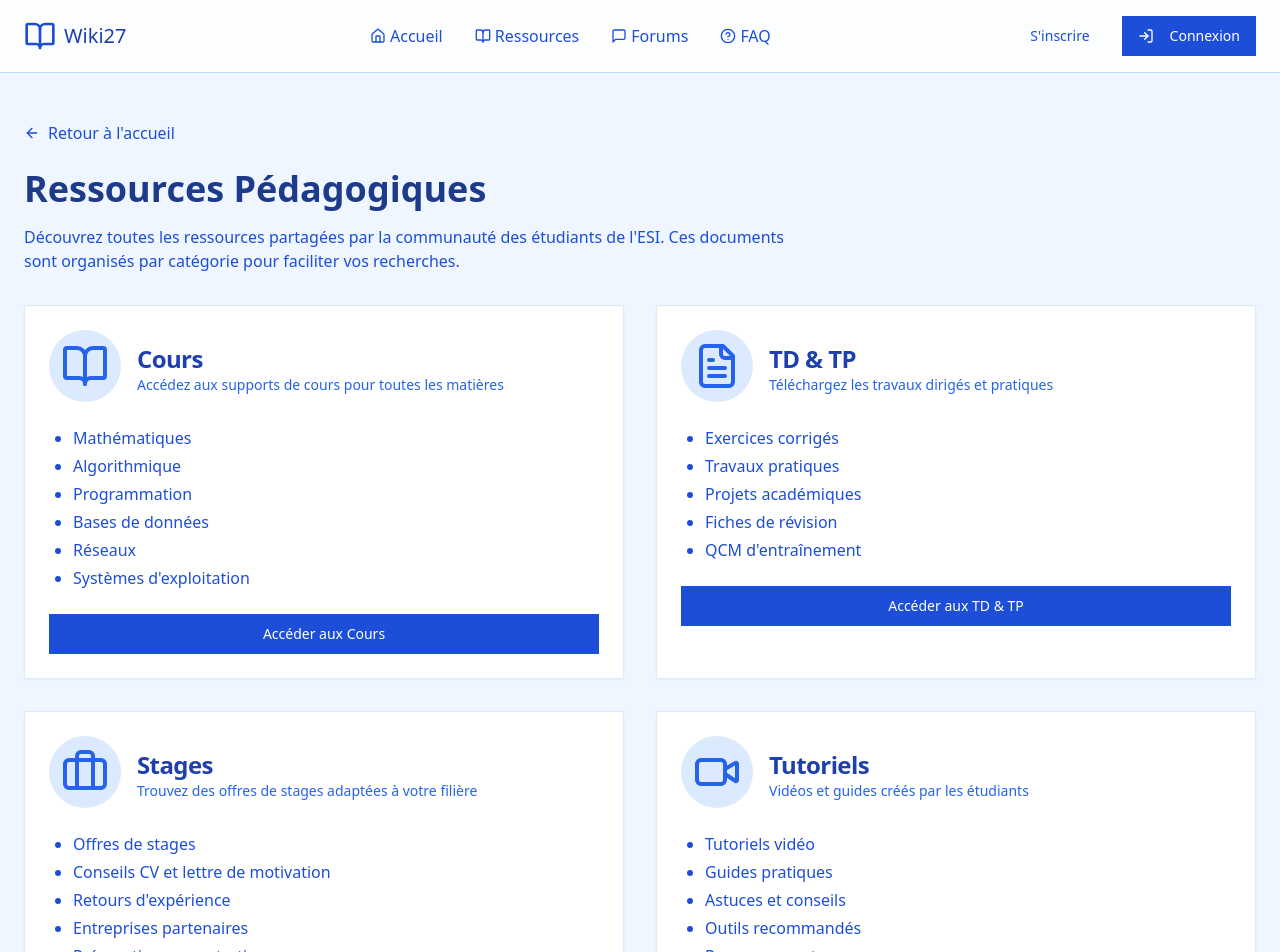
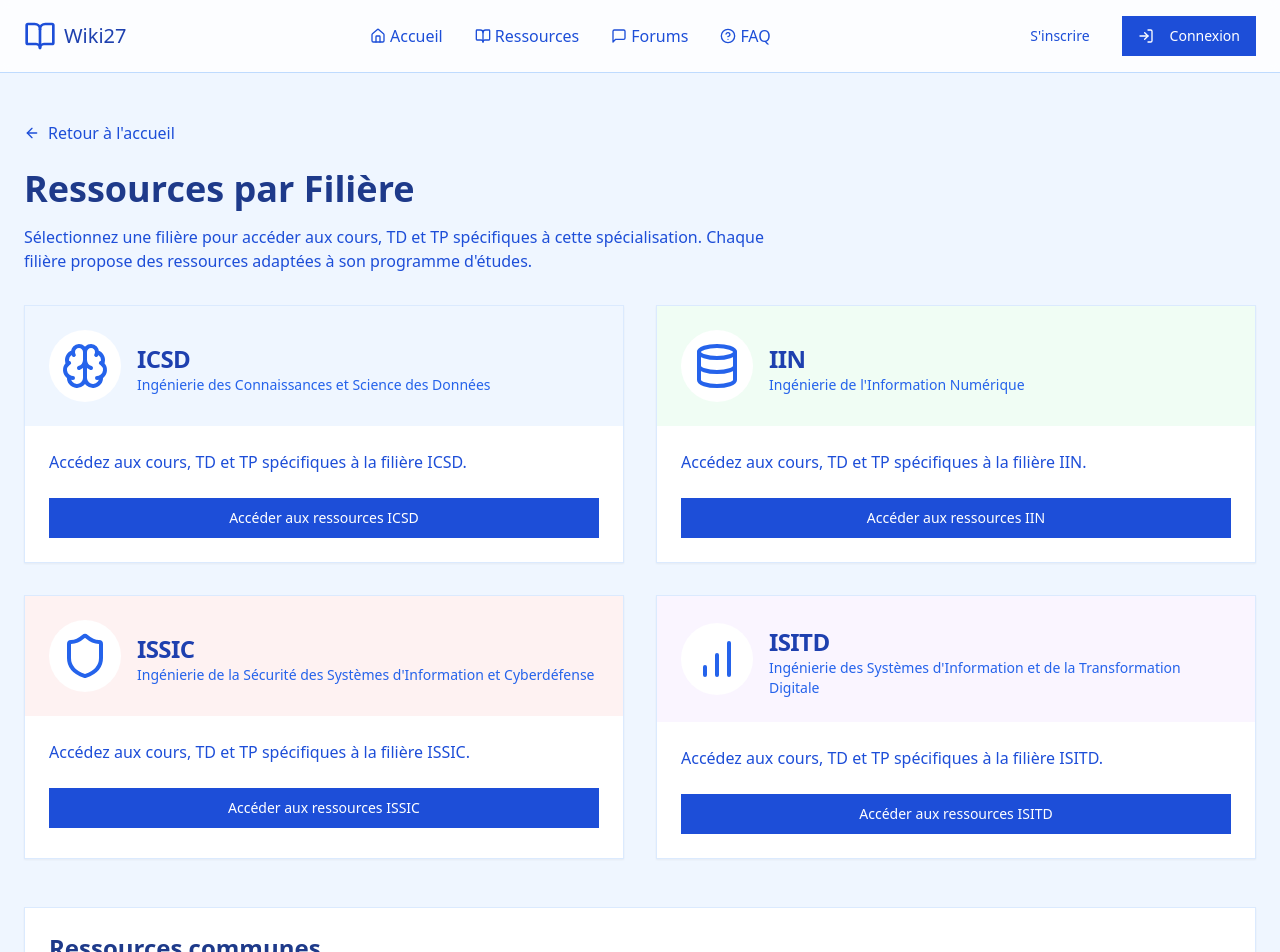
Before and after one commit to nasreddine-guellaf/KM-projet, a Next.js app: page /ressources in a window 1280 px wide. Shown: the top 952 px of the page. Built offline with nearby package versions, Linux system fonts and the light colour scheme.

Commit message:
Updated the site

```diff
--- a/app/ressources/page.tsx
+++ b/app/ressources/page.tsx
@@ -1,63 +1,42 @@
 import Navbar from "@/components/navbar"
 import { Card, CardContent, CardDescription, CardHeader, CardTitle } from "@/components/ui/card"
-import { BookOpen, FileText, Briefcase, Video, ArrowLeft } from "lucide-react"
+import { ArrowLeft, Brain, Database, Shield, BarChart } from "lucide-react"
 import { Button } from "@/components/ui/button"
 import Link from "next/link"
 
-export default function RessourcesPage() {
-  const resources = [
+export default function FilieresRessourcesPage() {
+  const filieres = [
     {
-      title: "Cours",
-      description: "Accédez aux supports de cours pour toutes les matières",
-      icon: <BookOpen className="h-12 w-12 text-blue-600" />,
-      link: "/ressources/cours",
-      items: [
-        "Mathématiques",
-        "Algorithmique",
-        "Programmation",
-        "Bases de données",
-        "Réseaux",
-        "Systèmes d'exploitation",
-      ],
+      title: "ICSD",
+      description: "Ingénierie des Connaissances et Science des Données",
+      icon: <Brain className="h-12 w-12 text-blue-600" />,
+      details: "Accédez aux cours, TD et TP spécifiques à la filière ICSD.",
+      link: "/filieres/icsd",
+      color: "bg-blue-50",
     },
     {
-      title: "TD & TP",
-      description: "Téléchargez les travaux dirigés et pratiques",
-      icon: <FileText className="h-12 w-12 text-blue-600" />,
-      link: "/ressources/td-tp",
-      items: [
-        "Exercices corrigés",
-        "Travaux pratiques",
-        "Projets académiques",
-        "Fiches de révision",
-        "QCM d'entraînement",
-      ],
+      title: "IIN",
+      description: "Ingénierie de l'Information Numérique",
+      icon: <Database className="h-12 w-12 text-blue-600" />,
+      details: "Accédez aux cours, TD et TP spécifiques à la filière IIN.",
+      link: "/filieres/iin",
+      color: "bg-green-50",
     },
     {
-      title: "Stages",
-      description: "Trouvez des offres de stages adaptées à votre filière",
-      icon: <Briefcase className="h-12 w-12 text-blue-600" />,
-      link: "/ressources/stages",
-      items: [
-        "Offres de stages",
-        "Conseils CV et lettre de motivation",
-        "Retours d'expérience",
-        "Entreprises partenaires",
-        "Préparation aux entretiens",
-      ],
+      title: "ISSIC",
+      description: "Ingénierie de la Sécurité des Systèmes d'Information et Cyberdéfense",
+      icon: <Shield className="h-12 w-12 text-blue-600" />,
+      details: "Accédez aux cours, TD et TP spécifiques à la filière ISSIC.",
+      link: "/filieres/issic",
+      color: "bg-red-50",
     },
     {
-      title: "Tutoriels",
-      description: "Vidéos et guides créés par les étudiants",
-      icon: <Video className="h-12 w-12 text-blue-600" />,
-      link: "/ressources/tutoriels",
-      items: [
-        "Tutoriels vidéo",
-        "Guides pratiques",
-        "Astuces et conseils",
-        "Outils recommandés",
-        "Ressources externes",
-      ],
+      title: "ISITD",
+      description: "Ingénierie des Systèmes d'Information et de la Transformation Digitale",
+      icon: <BarChart className="h-12 w-12 text-blue-600" />,
+      details: "Accédez aux cours, TD et TP spécifiques à la filière ISITD.",
+      link: "/filieres/isitd",
+      color: "bg-purple-50",
     },
   ]
 
@@ -70,40 +49,54 @@ export default function RessourcesPage() {
             <ArrowLeft className="w-4 h-4 mr-2" />
             Retour à l'accueil
           </Link>
-          <h1 className="text-4xl font-bold text-blue-900 mb-4">Ressources Pédagogiques</h1>
+          <h1 className="text-4xl font-bold text-blue-900 mb-4">Ressources par Filière</h1>
           <p className="text-blue-700 max-w-3xl">
-            Découvrez toutes les ressources partagées par la communauté des étudiants de l'ESI. Ces documents sont
-            organisés par catégorie pour faciliter vos recherches.
+            Sélectionnez une filière pour accéder aux cours, TD et TP spécifiques à cette spécialisation. Chaque filière
+            propose des ressources adaptées à son programme d'études.
           </p>
         </div>
 
         <div className="grid grid-cols-1 md:grid-cols-2 gap-8 mb-12">
-          {resources.map((resource, index) => (
+          {filieres.map((filiere, index) => (
             <Card key={index} className="border-blue-100 hover:shadow-lg transition-shadow">
-              <CardHeader className="flex flex-row items-center gap-4">
-                <div className="p-3 rounded-full bg-blue-100">{resource.icon}</div>
+              <CardHeader className={`flex flex-row items-center gap-4 ${filiere.color} rounded-t-lg`}>
+                <div className="p-3 rounded-full bg-white">{filiere.icon}</div>
                 <div>
-                  <CardTitle className="text-2xl text-blue-800">{resource.title}</CardTitle>
-                  <CardDescription className="text-blue-600">{resource.description}</CardDescription>
+                  <CardTitle className="text-2xl text-blue-800">{filiere.title}</CardTitle>
+                  <CardDescription className="text-blue-600">{filiere.description}</CardDescription>
                 </div>
               </CardHeader>
-              <CardContent>
-                <ul className="list-disc pl-6 mb-6 text-blue-700">
-                  {resource.items.map((item, i) => (
-                    <li key={i} className="mb-1">
-                      {item}
-                    </li>
-                  ))}
-                </ul>
-                <Link href={resource.link}>
+              <CardContent className="p-6">
+                <p className="text-blue-700 mb-6">{filiere.details}</p>
+                <Link href={filiere.link}>
                   <Button className="w-full bg-blue-700 hover:bg-blue-800 text-white">
-                    Accéder aux {resource.title}
+                    Accéder aux ressources {filiere.title}
                   </Button>
                 </Link>
               </CardContent>
             </Card>
           ))}
         </div>
+
+        <div className="bg-white p-6 rounded-lg border border-blue-100 shadow-sm">
+          <h2 className="text-2xl font-bold text-blue-900 mb-4">Ressources communes</h2>
+          <p className="text-blue-700 mb-6">
+            Certaines ressources sont communes à toutes les filières, notamment pour les matières générales du tronc
+            commun.
+          </p>
+          <div className="grid grid-cols-1 md:grid-cols-2 gap-4">
+            <Link href="/ressources/cours">
+              <Button variant="outline" className="w-full text-blue-700 border-blue-500 hover:bg-blue-100">
+                Accéder aux cours communs
+              </Button>
+            </Link>
+            <Link href="/ressources/td-tp">
+              <Button variant="outline" className="w-full text-blue-700 border-blue-500 hover:bg-blue-100">
+                Accéder aux TD & TP communs
+              </Button>
+            </Link>
+          </div>
+        </div>
       </div>
     </main>
   )
--- a/components/hero.tsx
+++ b/components/hero.tsx
@@ -39,7 +39,7 @@ export default function Hero() {
             transition={{ duration: 0.5, delay: 0.4 }}
             className="flex flex-col sm:flex-row items-center justify-center gap-4"
           >
-            <Link href="/ressources">
+            <Link href="/ressources/filieres">
               <Button size="lg" className="bg-blue-700 hover:bg-blue-800 text-white px-8">
                 <BookOpen className="mr-2 h-5 w-5" />
                 Découvrir les ressources
```
